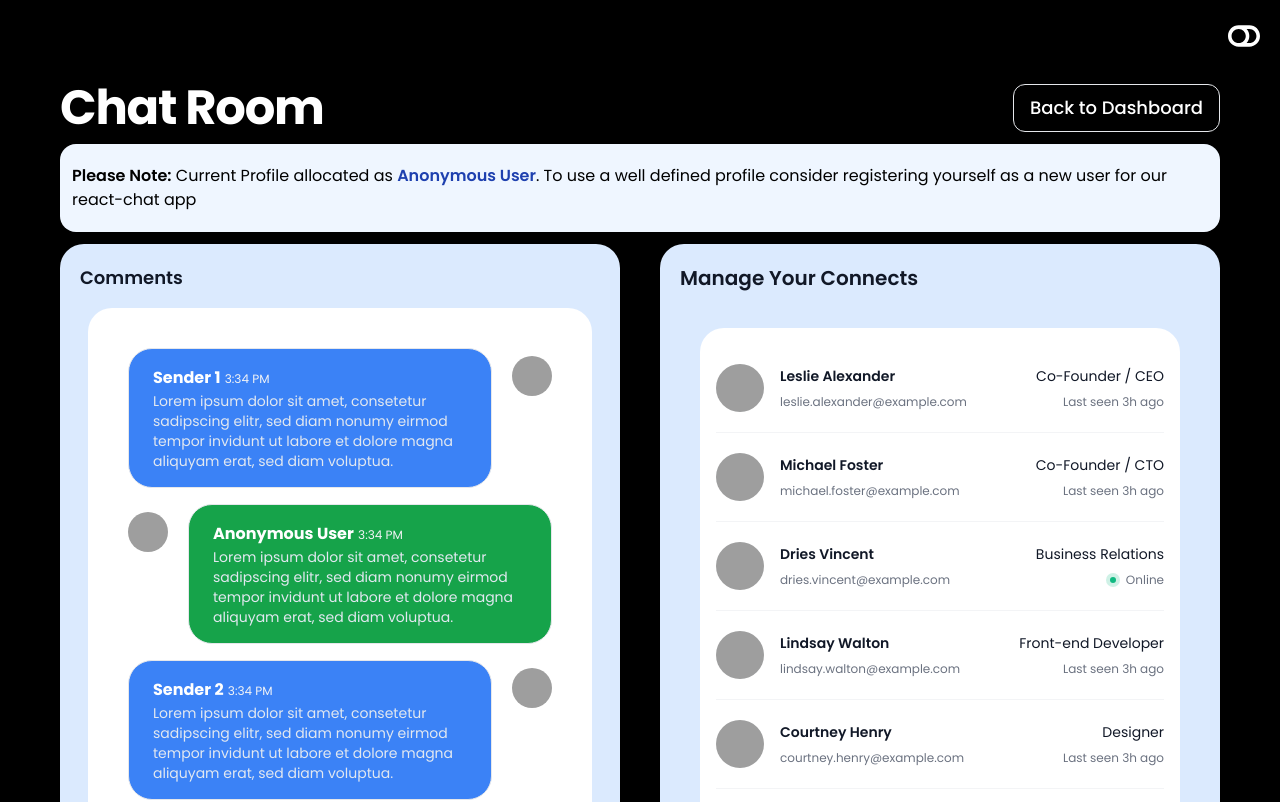
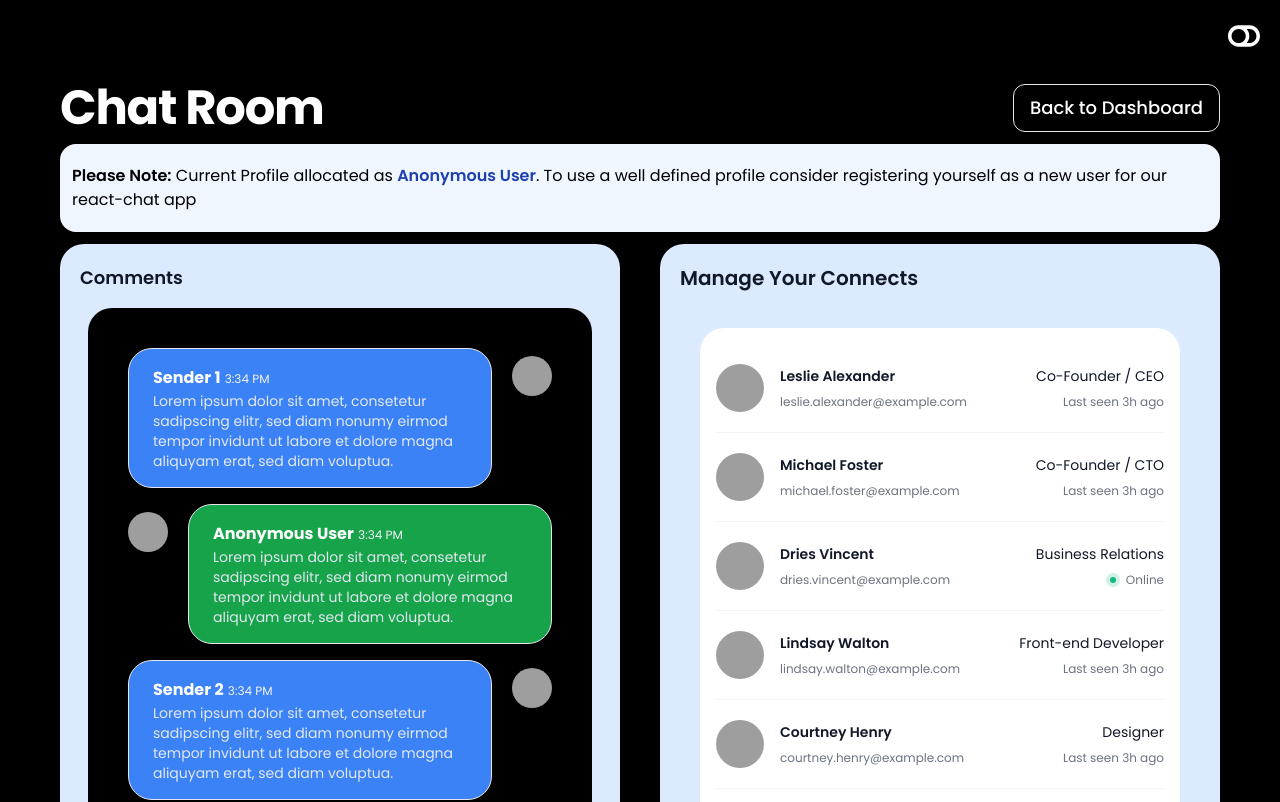
Before and after one commit to bluea1855/chat-app, a React (Vite) app: page /chat-room in a window 1280 px wide. Shown: the top 802 px of the page. Built offline with nearby package versions, Linux system fonts and the light colour scheme; grey boxes are pictures that could not be loaded.

Commit message:
Update Chats.jsx

```diff
--- a/src/components/sections/chatUI/Chats.jsx
+++ b/src/components/sections/chatUI/Chats.jsx
@@ -1,4 +1,4 @@
-
+import { useSelector } from 'react-redux';
 
 function otherSenderJSX(commentProp, index) {
     return (
@@ -40,8 +40,10 @@ function otherSenderJSX(commentProp, index) {
 
   export default function Chats(props) {
 
+  const isClicked = useSelector((state) => state.click_redux_slice.isClicked);
+
     return (
-      <div className="space-y-4 p-10 bg-white m-2 rounded-3xl mb-6">
+      <div className={isClicked ? 'space-y-4 p-10 bg-white m-2 rounded-3xl mb-6' : 'space-y-4 p-10 m-2 rounded-3xl mb-6 bg-black'}>
         {props.comments?.length ? props.comments.map((comment, index) => {
           const isOtherUser = comment.chat_author === "blue";
           return isOtherUser ? otherSenderJSX(comment, index) : senderJSX(comment, index);
```
